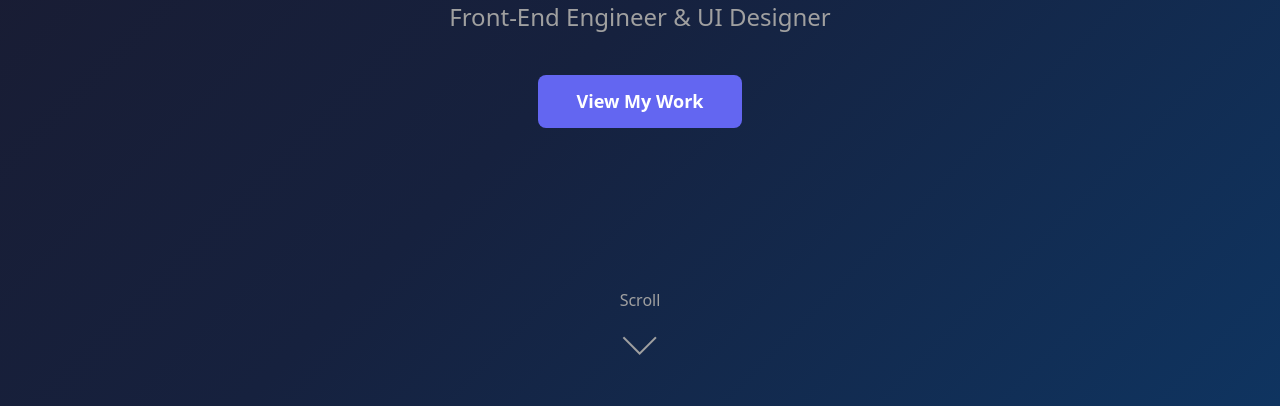
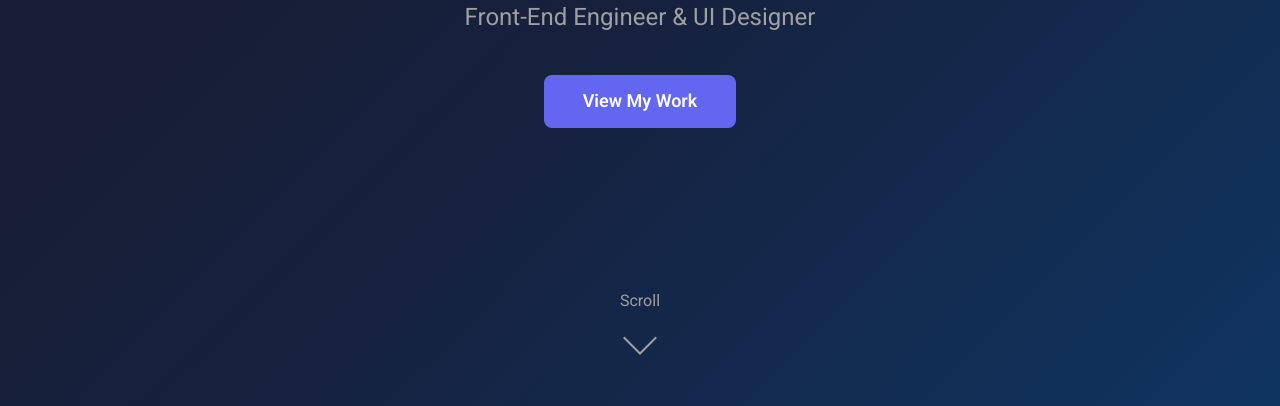
Before and after one commit to MaRGarre/CreativePortfolio-Template, a plain HTML site: page index.html in a window 1280 px wide. Shown: the part 394-800 px from the top of the page. Drawn offline with Linux system fonts and the light colour scheme.

Commit message:
Tipografias añadidas

```diff
--- a/assets/css/theme.css
+++ b/assets/css/theme.css
@@ -62,8 +62,9 @@
 	--text-4xl: clamp(2.5rem, 1.75rem + 3.75vw, 4rem);       /* 40px → 64px (hero headline) */
 
 	/* TYPOGRAPHY TOKENS (design system tokens) */
-	--font-sans: system-ui, -apple-system, BlinkMacSystemFont, 'Segoe UI', Roboto, 'Helvetica Neue', Arial, sans-serif;
-	--font-mono: ui-monospace, SFMono-Regular, Menlo, Monaco, 'Roboto Mono', 'Segoe UI Mono', monospace;
+	--font-sans: 'Roboto', sans-serif;
+	--font-serif: 'PT+Serif', serif;
+	--font-mono: 'IBM+Plex+Mono', monospace;
 
 	--font-weight-regular: 400;
 	--font-weight-medium: 500;
--- a/index.html
+++ b/index.html
@@ -5,6 +5,11 @@
     <meta name="viewport" content="width=device-width, initial-scale=1.0">
     <title>Document</title>
     <link rel="stylesheet" href="./assets/css/index.css">
+	<link rel="preconnect" href="https://fonts.googleapis.com">
+	<link rel="preconnect" href="https://fonts.gstatic.com" crossorigin>
+	<link href="https://fonts.googleapis.com/css2?family=Roboto:ital,wght@0,100..900;1,100..900&display=swap" rel="stylesheet">
+	<link href="https://fonts.googleapis.com/css2?family=IBM+Plex+Mono:ital,wght@0,100;0,200;0,300;0,400;0,500;0,600;0,700;1,100;1,200;1,300;1,400;1,500;1,600;1,700&display=swap" rel="stylesheet">
+	<link href="https://fonts.googleapis.com/css2?family=PT+Serif:ital,wght@0,400;0,700;1,400;1,700&display=swap" rel="stylesheet">
     <script src="./assets/js/main.js" defer></script>
 </head>
 <body>
@@ -146,7 +151,7 @@
 	<!-- Footer -->
 	<footer class="footer">
 		<div class="container">
-			<p>&copy; 2025 Jane Developer. Built with vanilla HTML, CSS & JS.</p>
+			<p>&copy; 2025 Marina Garre. Built with vanilla HTML, CSS & JS.</p>
 			<a href="#hero" class="back-to-top" aria-label="Back to top">↑</a>
 		</div>
 	</footer>
```
